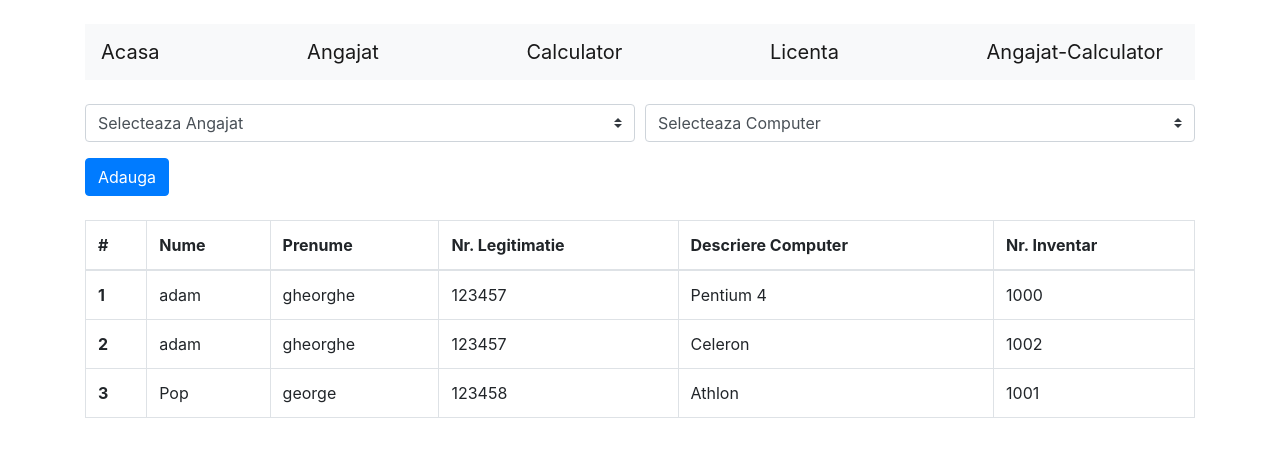
After one commit to iulianbeleiu/pbd-tema-1, a PHP site: page /angajat-calculator.php in a window 1280 px wide. The commit adds this page. Shown: the top 457 px of the page. Run offline with PHP 8.4, Linux system fonts and the light colour scheme; data comes from the database, SQL or seed files in the repository.

Commit message:
adauga angajat calculator

```diff
--- a/Classes/Statements.php
+++ b/Classes/Statements.php
@@ -107,6 +107,24 @@ class Statements
         }
     }
 
+    public function insertEmployeeComputer($id_angajat, $id_calculator)
+    {
+        try {
+            $statement = $this->connection->prepare("
+                INSERT INTO angajat_calculator(id_angajat, id_calculator)
+                    VALUES (:id_angajat, :id_calculator)
+            ");
+            $statement->bindParam(':id_angajat', $id_angajat);
+            $statement->bindParam(':id_calculator', $id_calculator);
+
+            $statement->execute();
+
+            return $this->connection->lastInsertId();
+        } catch (Exception $exception) {
+            return null;
+        }
+    }
+
     public function getAllEmployees()
     {
         try {
@@ -166,4 +184,32 @@ class Statements
             return [];
         }
     }
+
+    public function getAllEmployeeComputers()
+    {
+        try {
+            $query = '
+            SELECT
+                angajat.nume,
+                angajat.prenume,
+                angajat.nr_legitimatie,
+                calculator.descriere,
+                calculator.nr_inventar
+            FROM
+                evidenta_calculatoare_licente.angajat
+                    INNER JOIN
+                angajat_calculator ON angajat_calculator.id_angajat = angajat.id
+                    INNER JOIN
+                calculator ON calculator.id = angajat_calculator.id_calculator;
+            ';
+            $statement = $this->connection->prepare($query);
+            $statement->execute();
+
+            $statement->setFetchMode(PDO::FETCH_ASSOC);
+
+            return $statement->fetchAll();
+        } catch (Exception $exception) {
+            return [];
+        }
+    }
 }
--- /dev/null
+++ b/angajat-calculator.php
@@ -0,0 +1,89 @@
+<?php
+
+require 'Classes/Statements.php';
+
+$statements = new Statements();
+$employeeComputers = $statements->getAllEmployeeComputers();
+$employees = $statements->getAllEmployees();
+$computers = $statements->getAllComputers();
+
+if ($_SERVER["REQUEST_METHOD"] == "POST") {
+    $id_angajat = $_POST['id_angajat'];
+    $id_calculator = $_POST['id_calculator'];
+
+    $id = $statements->insertEmployeeComputer($id_angajat, $id_calculator);
+
+    header('Location: angajat-calculator.php');
+}
+?>
+<!doctype html>
+<html lang="en">
+  <head>
+    <meta charset="utf-8">
+    <meta name="viewport" content="width=device-width, initial-scale=1, shrink-to-fit=no">
+
+    <link rel="stylesheet" href="https://cdn.jsdelivr.net/npm/bootstrap@4.5.3/dist/css/bootstrap.min.css" integrity="sha384-TX8t27EcRE3e/ihU7zmQxVncDAy5uIKz4rEkgIXeMed4M0jlfIDPvg6uqKI2xXr2" crossorigin="anonymous">
+
+    <title>Tema 9</title>
+  </head>
+  <body>
+    <div class="container">
+        <nav class="navbar sticky-top navbar-light bg-light mt-4">
+            <a class="navbar-brand" href="index.php">Acasa</a>
+            <a class="navbar-brand" href="angajat.php">Angajat</a>
+            <a class="navbar-brand" href="calculator.php">Calculator</a>
+            <a class="navbar-brand" href="licenta.php">Licenta</a>
+            <a class="navbar-brand" href="angajat-calculator.php">Angajat-Calculator</a>
+        </nav>
+        <form method="POST" class="mt-4">
+            <div class="form-row">
+                <div class="form-group col-md-6">
+                    <select class="custom-select" required name="id_angajat">
+                    <option value="">Selecteaza Angajat</option>
+                        <?php foreach($employees as $key => $employee): ?>
+                            <option value="<?= $employee['id'] ?>">Nume: <?= $employee['nume'] ?> Legitimatie: <?= $employee['nr_legitimatie'] ?></option>
+                        <?php endforeach; ?>
+                    </select>
+                </div>
+                <div class="form-group col-md-6">
+                    <select class="custom-select" required name="id_calculator">
+                    <option value="">Selecteaza Computer</option>
+                    <?php foreach($computers as $key => $computer): ?>
+                        <option value="<?= $computer['id'] ?>">Nr. Inventar: <?= $computer['nr_inventar'] ?> Descriere: <?= $computer['descriere'] ?></option>
+                    <?php endforeach; ?>
+                    </select>
+                </div>
+            </div>
+            <button type="submit" class="btn btn-primary">Adauga</button>
+        </form>
+
+        <table class="table table-bordered mt-4">
+            <thead>
+                <tr>
+                <th scope="col">#</th>
+                <th scope="col">Nume</th>
+                <th scope="col">Prenume</th>
+                <th scope="col">Nr. Legitimatie</th>
+                <th scope="col">Descriere Computer</th>
+                <th scope="col">Nr. Inventar</th>
+                </tr>
+            </thead>
+            <tbody>
+                <?php foreach($employeeComputers as $key => $employeeComputer): ?>
+                    <tr>
+                        <th scope="row"><?= $key + 1 ?></th>
+                        <td><?= $employeeComputer['nume'] ?></td>
+                        <td><?= $employeeComputer['prenume'] ?></td>
+                        <td><?= $employeeComputer['nr_legitimatie'] ?></td>
+                        <td><?= $employeeComputer['descriere'] ?></td>
+                        <td><?= $employeeComputer['nr_inventar'] ?></td>
+                    </tr>
+                <?php endforeach; ?>
+            </tbody>
+        </table>
+    </div>
+
+    <script src="https://code.jquery.com/jquery-3.5.1.slim.min.js" integrity="sha384-DfXdz2htPH0lsSSs5nCTpuj/zy4C+OGpamoFVy38MVBnE+IbbVYUew+OrCXaRkfj" crossorigin="anonymous"></script>
+    <script src="https://cdn.jsdelivr.net/npm/bootstrap@4.5.3/dist/js/bootstrap.bundle.min.js" integrity="sha384-ho+j7jyWK8fNQe+A12Hb8AhRq26LrZ/JpcUGGOn+Y7RsweNrtN/tE3MoK7ZeZDyx" crossorigin="anonymous"></script>
+  </body>
+</html>
--- a/angajat.php
+++ b/angajat.php
@@ -32,6 +32,7 @@ if ($_SERVER["REQUEST_METHOD"] == "POST") {
             <a class="navbar-brand" href="angajat.php">Angajat</a>
             <a class="navbar-brand" href="calculator.php">Calculator</a>
             <a class="navbar-brand" href="licenta.php">Licenta</a>
+            <a class="navbar-brand" href="angajat-calculator.php">Angajat-Calculator</a>
         </nav>
         <form method="POST" class="mt-4">
             <div class="form-row">
--- a/index.php
+++ b/index.php
@@ -22,6 +22,7 @@ $employees = $statements->getAllEployeesComputersAndProducts();
             <a class="navbar-brand" href="angajat.php">Angajat</a>
             <a class="navbar-brand" href="calculator.php">Calculator</a>
             <a class="navbar-brand" href="licenta.php">Licenta</a>
+            <a class="navbar-brand" href="angajat-calculator.php">Angajat-Calculator</a>
         </nav>
         <table class="table table-bordered mt-4">
             <thead>
--- a/licenta.php
+++ b/licenta.php
@@ -33,6 +33,7 @@ if ($_SERVER["REQUEST_METHOD"] == "POST") {
             <a class="navbar-brand" href="angajat.php">Angajat</a>
             <a class="navbar-brand" href="calculator.php">Calculator</a>
             <a class="navbar-brand" href="licenta.php">Licenta</a>
+            <a class="navbar-brand" href="angajat-calculator.php">Angajat-Calculator</a>
         </nav>
         <form method="POST" class="mt-4">
             <div class="form-group">
```
